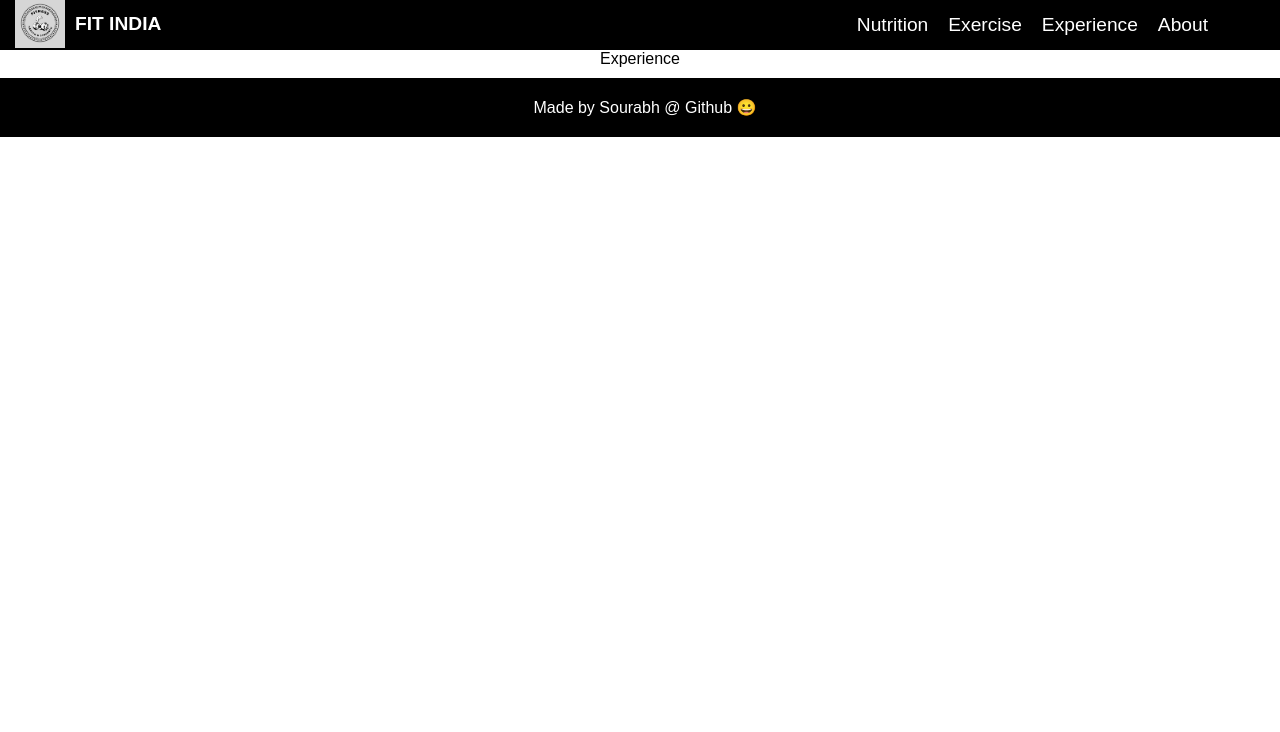
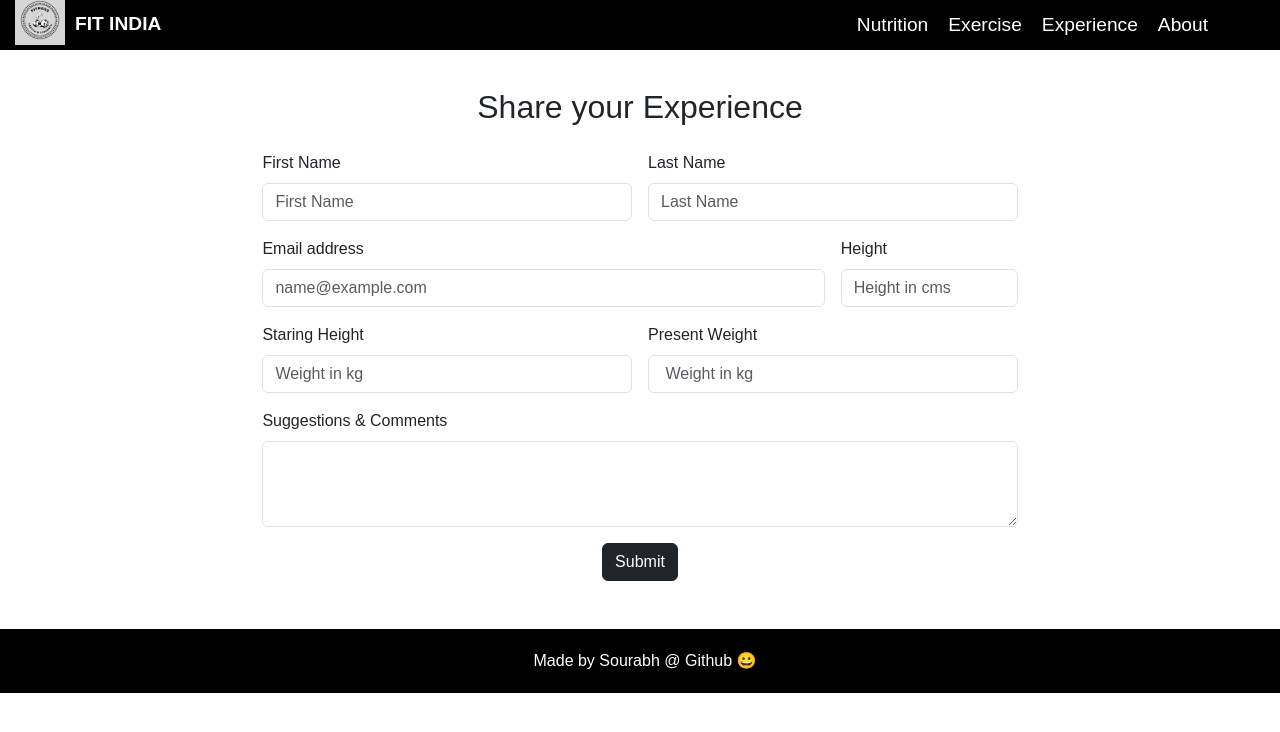
Before and after one commit to sourabh707/fit-india, a React (Create React App) app: page /experience in a window 1280 px wide. Shown: the top 732 px of the page. Built offline with nearby package versions, Linux system fonts and the light colour scheme.

Commit message:
Experience form added

```diff
--- a/package.json
+++ b/package.json
@@ -6,6 +6,8 @@
     "@testing-library/jest-dom": "^5.16.5",
     "@testing-library/react": "^13.4.0",
     "@testing-library/user-event": "^13.5.0",
+    "bootstrap": "^5.3.0-alpha3",
+    "bootstrap-icons": "^1.10.5",
     "react": "^18.2.0",
     "react-dom": "^18.2.0",
     "react-icons": "^4.8.0",
--- /dev/null
+++ b/src/components/Experience/index.css
@@ -0,0 +1,3 @@
+.Experience-container{ margin: auto; width: 65%; padding: 3%;}
+
+@media only screen and (max-width:680px){.Experience-container{ margin: auto; width: 90%; }}
--- a/src/components/Experience/index.js
+++ b/src/components/Experience/index.js
@@ -1,9 +1,46 @@
 import React from 'react'
+import './index.css'
+import 'bootstrap/dist/css/bootstrap.css';
 
 const Experience = () => {
   return (
-    <div>
-      Experience
+    <div className='Experience-container'>
+      {/* <h1>Share Your Experience</h1> */}
+      <form className="row g-3">
+        <h2>Share your Experience</h2>
+        <div className="col-md-6 text-start">
+          <label className="form-label text-start">First Name</label>
+          <input type="text" className="form-control" placeholder='First Name'required />
+        </div>
+        <div className="col-md-6 text-start">
+          <label className="form-label">Last Name</label>
+          <input type="text" className="form-control" placeholder='Last Name' required/>
+        </div>
+        <div className="col-md-9 text-start">
+          <label className="form-label">Email address</label>
+          <input type="email" className="form-control" placeholder='name@example.com' required/>
+        </div>
+        <div className="col-md-3 text-start">
+          <label className="form-label">Height</label>
+          <input type="number" className="form-control" placeholder='Height in cms' required/>
+        </div>
+        <div className="col-md-6 text-start">
+          <label className="form-label">Staring Height</label>
+          <input type="number" className="form-control" placeholder='Weight in kg' required/>
+        </div>
+        <div className="col-md-6 text-start">
+          <label className="form-label">Present Weight</label>
+          <input type="number" className="form-control" placeholder=' Weight in kg' required />
+        </div>
+        <div className="col-md-12 text-start">
+          <label  className="form-label">Suggestions & Comments</label>
+          <textarea className="form-control"  rows="3" required/>
+        </div>
+        <div className="col">
+          <button type="submit" className="btn btn-dark">Submit</button>
+        </div>
+      </form>
+
     </div>
   )
 };
--- a/src/components/NavBar/NavBar.css
+++ b/src/components/NavBar/NavBar.css
@@ -19,6 +19,7 @@
 .NavigationBar_Nav-nav-icon{display: none;font-size: 2rem;cursor: pointer;}
 .Navigation-new{font-size: 12px;position: relative;top: -20%;color: yellow;text-shadow: 0 0 1px #FFFFFF;animation-name: example;animation-iteration-count: infinite;animation-duration: 4s;}
 
+.NavigationBar_Nav-navbar ul{margin-bottom: 0;}
 @keyframes example {0%   {color:yellow;}25%  {color:#00FFFF;}50%  {color:#FF7171;}75%  {color:Magenta;}100% {color:yellow;}}
 
 @media only screen and (max-width:680px){
```
Also changed, not shown: 1 other file (tests, documents, lock files or other folders).
